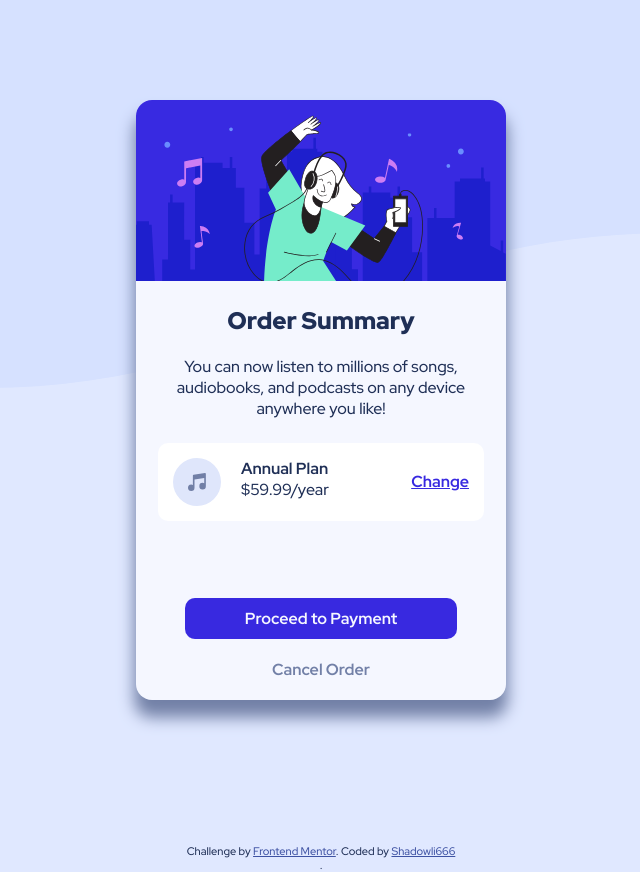
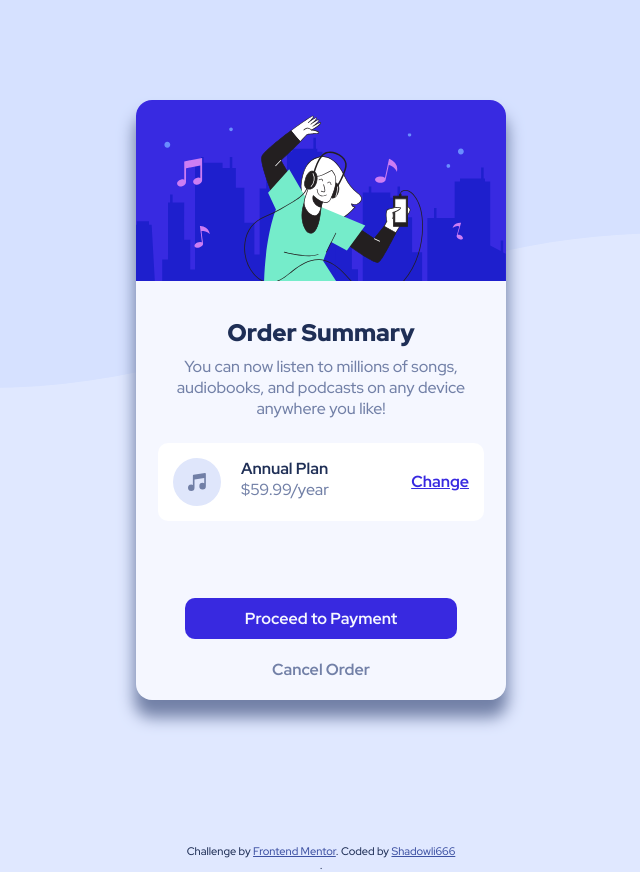
Before and after one commit to Shadowli666/order-summary, a plain HTML site: page index.html in a window 1280 px wide. Shown: the whole page, without its empty margins (319-959 px from the left). Drawn offline with Linux system fonts and the light colour scheme.

Commit message:
again minor change on h1

```diff
--- a/index.html
+++ b/index.html
@@ -29,7 +29,7 @@
 							<img src="images/icon-music.svg" alt="Top Image" class="icon-music">
 							<div class="plan-container">
 								<p><span class="plan-text">Annual Plan</span></p>
-								<p>$59.99/year</p>
+								<p class="price">$59.99/year</p>
 							</div>
 							<a href="">Change</a>
 						</div>
--- a/styles.css
+++ b/styles.css
@@ -70,11 +70,13 @@
 		display: flex;
 		text-align: center;
 	}
+	.card-text{
+		color: var(--desatured-blue);
+	}
 	.card-title{
 		font-style: normal;
 		font-weight: 900;
-		margin-top: 1em;
-		margin-bottom: 0.5em;
+		margin-top: 1.5em;
 	}
 	.baka-1{
 		margin: .5em;
@@ -103,6 +105,9 @@
 	}
 	.plan-text{
 		font-weight: 700;
+	}
+	.price{
+		color: var(--desatured-blue);
 	}
 	.button{
 		display: block;
```
